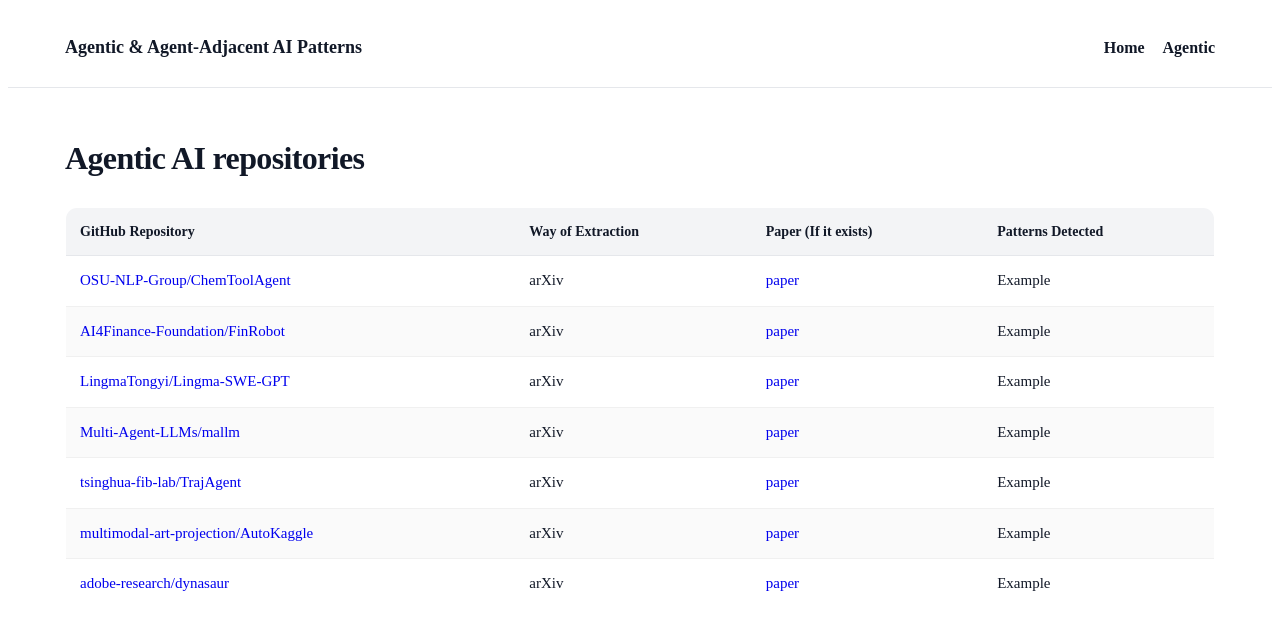
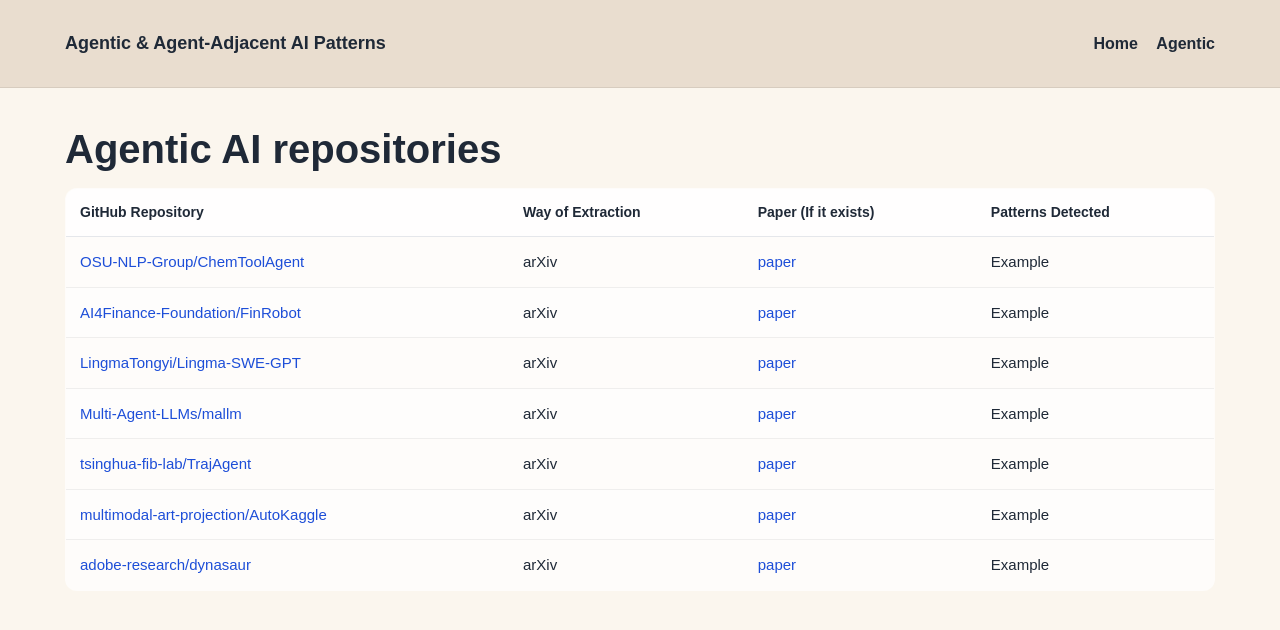
Before and after one commit to ioannakaragiannifsti/AgenticAIPatterns.github.io, a Jekyll site: the page built from agentic.md, in a window 1280 px wide. Shown: the top 630 px of the page. Built offline with Jekyll 4.4.1, drawn with Linux system fonts in a browser that asks for light colours.

Commit message:
Update style.scss

```diff
--- a/assets/css/style.scss
+++ b/assets/css/style.scss
@@ -1,93 +1,110 @@
 ---
 ---
 
-/* Page layout */
-.wrapper {
+/* Global */
+:root{
+  --bg: #fbf6ee;      /* light cream */
+  --text: #1f2937;
+  --muted: #6b7280;
+  --border: #e5e7eb;
+  --banner: #e9ddcf;  /* slightly darker cream */
+  --link: #1d4ed8;
+}
+
+html, body { height: 100%; }
+
+body{
+  margin: 0;
+  font-family: Arial, Helvetica, sans-serif;
+  font-size: 16px;
+  line-height: 1.7;
+  color: var(--text);
+  background: var(--bg);
+}
+
+/* Layout container */
+.wrapper{
   max-width: 1150px;
   margin: 0 auto;
-  padding: 24px;
+  padding: 28px 22px;
 }
 
-/* Typography */
-body {
-  font-size: 16px;
-  line-height: 1.7;
-  color: #111827;
-  background: #ffffff;
+/* Top banner */
+.topbar{
+  position: sticky;
+  top: 0;
+  background: var(--banner);
+  border-bottom: 1px solid rgba(0,0,0,0.08);
 }
 
-h1, h2, h3 {
-  letter-spacing: -0.02em;
-  margin-top: 0.6em;
-}
-
-/* Links */
-a {
-  text-decoration: none;
-}
-a:hover {
-  text-decoration: underline;
-}
-
-/* Table styling */
-table {
-  width: 100%;
-  border-collapse: collapse;
-  border: 1px solid #e5e7eb;
-  border-radius: 12px;
-  overflow: hidden;
-  background: #fff;
-  margin-top: 18px;
-}
-
-thead th {
-  background: #f3f4f6;
-  padding: 12px 14px;
-  text-align: left;
-  font-weight: 700;
-  border-bottom: 1px solid #e5e7eb;
-  font-size: 14px;
-}
-
-tbody td {
-  padding: 12px 14px;
-  border-bottom: 1px solid #f0f0f0;
-  vertical-align: top;
-  font-size: 15px;
-}
-
-tbody tr:nth-child(even) {
-  background: #fafafa;
-}
-
-tbody tr:hover {
-  background: #f5f5f5;
-}
-
-td a {
-  word-break: break-word;
-}
-.topbar {
-  position: sticky;
-  top: 0;
-  background: #ffffff;
-  border-bottom: 1px solid #e5e7eb;
-}
-
-.topbar-inner {
+.topbar-inner{
   display: flex;
   align-items: center;
   justify-content: space-between;
 }
 
-.brand {
+.brand{
   font-weight: 800;
   font-size: 18px;
-  color: #111827;
+  color: var(--text);
 }
 
-.nav a {
+.nav a{
   margin-left: 14px;
-  color: #111827;
-  font-weight: 600;
+  color: var(--text);
+  font-weight: 700;
 }
+
+.nav a:hover{
+  text-decoration: underline;
+}
+
+/* Headings */
+h1{
+  font-size: 40px;
+  line-height: 1.15;
+  margin: 10px 0 14px;
+}
+
+h2{
+  font-size: 26px;
+  margin: 26px 0 10px;
+}
+
+p{ margin: 0 0 14px; }
+
+/* Links */
+a{ color: var(--link); text-decoration: none; }
+a:hover{ text-decoration: underline; }
+
+/* Tables */
+table{
+  width: 100%;
+  border-collapse: collapse;
+  border: 1px solid var(--border);
+  border-radius: 12px;
+  overflow: hidden;
+  background: rgba(255,255,255,0.72);
+  margin-top: 16px;
+}
+
+thead th{
+  background: rgba(255,255,255,0.85);
+  padding: 12px 14px;
+  text-align: left;
+  font-weight: 800;
+  font-size: 14px;
+  border-bottom: 1px solid var(--border);
+}
+
+tbody td{
+  padding: 12px 14px;
+  border-bottom: 1px solid rgba(0,0,0,0.06);
+  vertical-align: top;
+  font-size: 15px;
+}
+
+tbody tr:nth-child(even){ background: rgba(255,255,255,0.55); }
+tbody tr:hover{ background: rgba(255,255,255,0.9); }
+
+td a{ word-break: break-word; }
```
